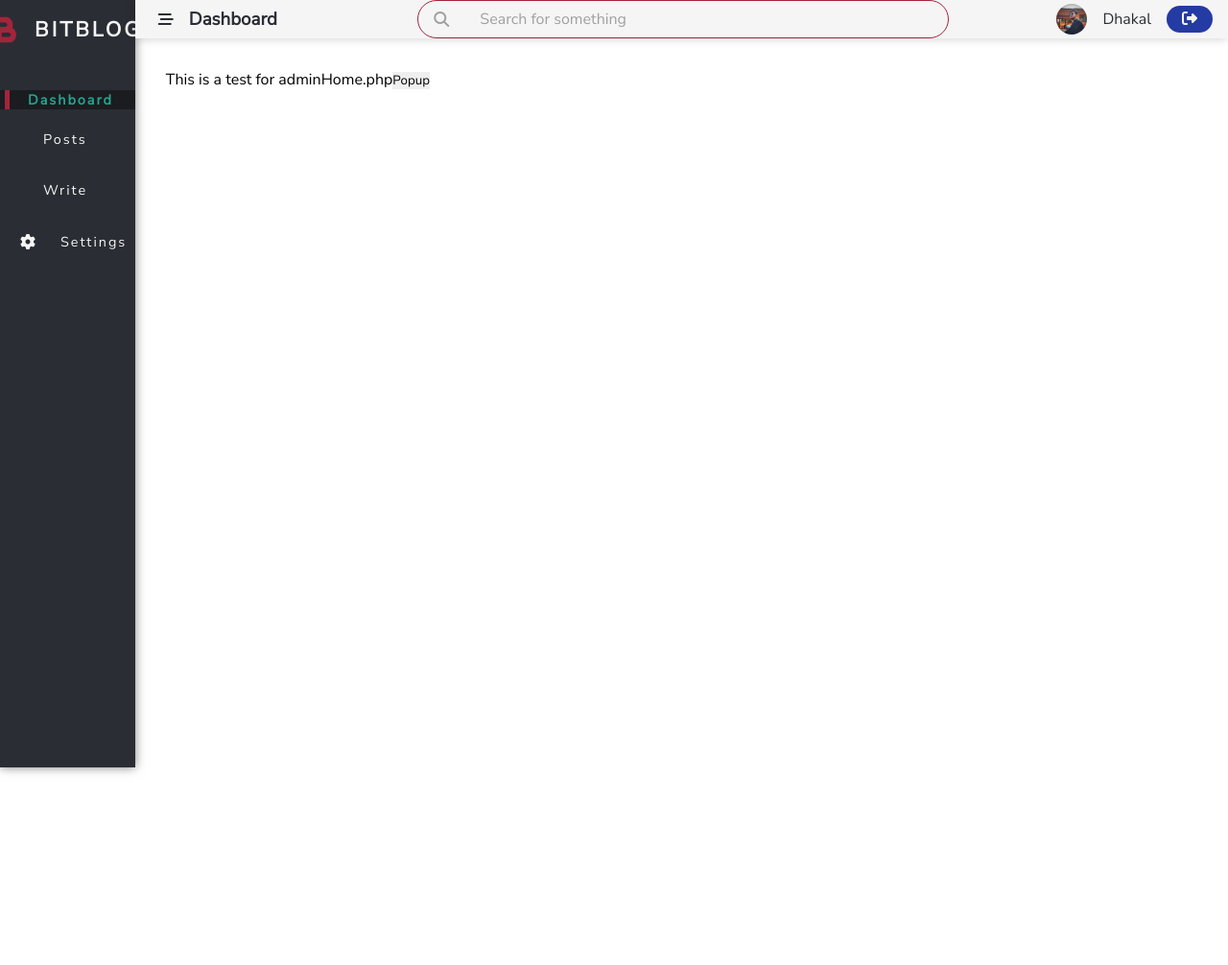
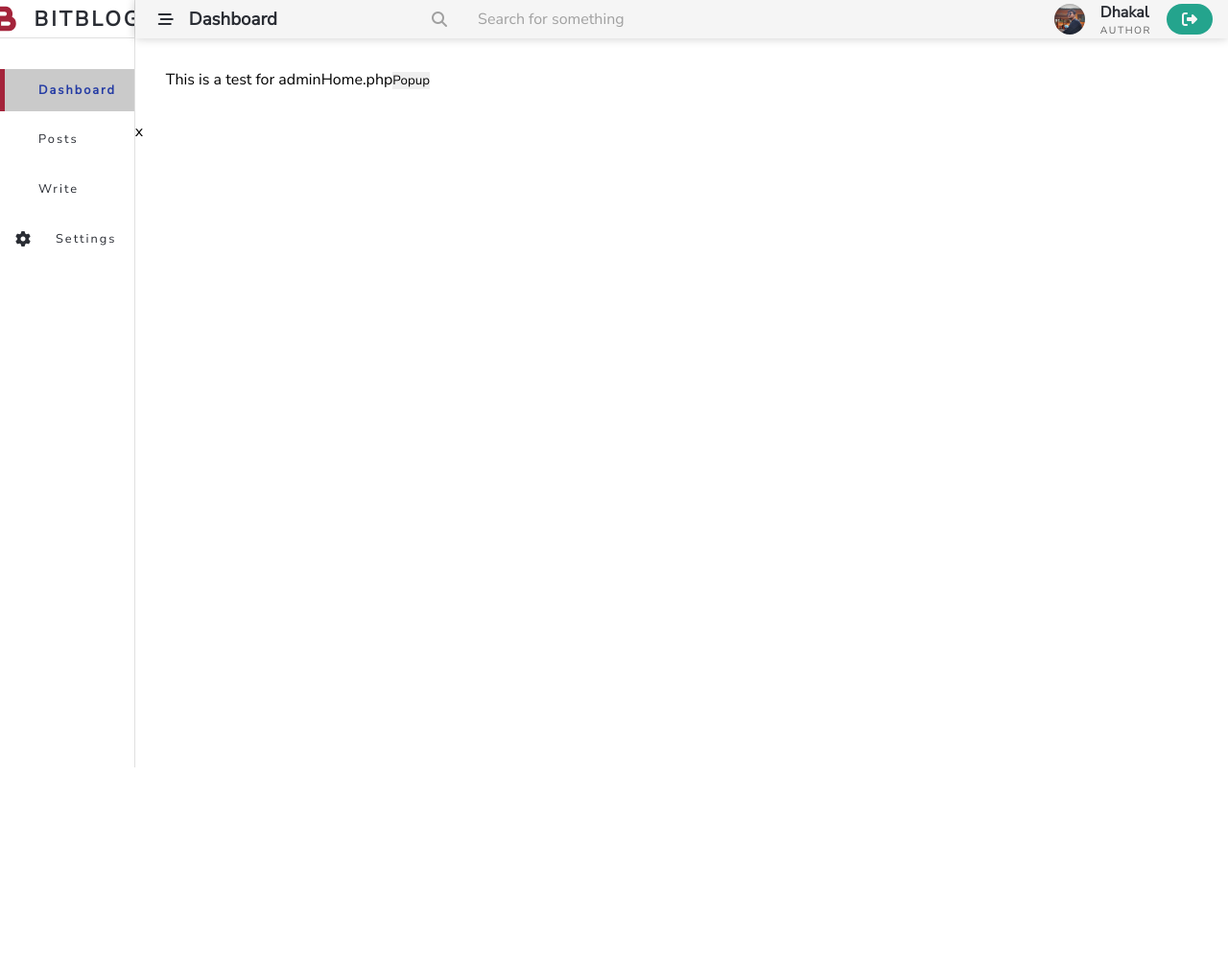
Before and after one commit to aakashdhakal/BITBLOG, a PHP site: page /A.D-Blogs/dashboard in a window 1280 px wide. Shown: the top 1006 px of the page at 96% size. Run offline with PHP 8.4, Linux system fonts and the light colour scheme; a user stored in the database is signed in; some libraries are stand-ins or nearby versions.

Commit message:
Update CSS styles and add functionality to dashboard and blog post pages

```diff
--- a/UI/dashboard/dashboard.css
+++ b/UI/dashboard/dashboard.css
@@ -117,14 +117,16 @@ header {
 	justify-content: space-between;
 	flex-direction: column;
 	align-items: start;
-	background-color: var(--dark-color);
 	height: 100%;
 	width: 11dvw;
 	overflow: hidden;
 	position: fixed;
-	box-shadow: 0 0 10px rgba(0, 0, 0, 0.5);
 	padding: 0;
 	z-index: 100;
+	transition: all 0.2s ease-in-out;
+	color: var(--dark-color);
+	border-right: 1px solid #e0e0e0;
+	cursor: pointer;
 }
 
 .logo-name {
@@ -133,10 +135,11 @@ header {
 	align-items: center;
 	justify-content: center;
 	width: 100%;
-	color: var(--light-color);
 	gap: 1rem;
 	letter-spacing: 3px;
 	padding: 1rem 0.7rem;
+	border-bottom: 1px solid #e0e0e0;
+	height: 5dvh;
 }
 .logo-name img {
 	width: 1.7rem;
@@ -168,27 +171,26 @@ header {
 
 .side-nav li a {
 	text-decoration: none;
-	color: var(--light-color);
-	font-size: 0.9rem;
+	font-size: 0.8rem;
 	letter-spacing: 2px;
 	display: flex;
 	align-items: center;
 	gap: 1.5rem;
-	transition: all 0.3s ease-in-out;
 	padding: 0.8rem 1rem;
 	width: 100%;
-	justify-content: flex-start;
-	border-left: 5px solid transparent;
 	position: relative;
+	color: var(--dark-color);
+	transition: all 0.2s ease-in-out;
 }
 
 .side-nav li a:hover {
-	background-color: #474c57;
-	color: var(--light-color);
+	background-color: #e6e6e6;
+	color: var(--tertiary-color);
 }
 
 .side-nav li a i {
 	font-size: 1rem;
+	margin: auto;
 }
 .side-nav li a p {
 	width: 100%;
@@ -196,11 +198,10 @@ header {
 }
 
 .side-nav li a.active {
-	background-color: #1a1c20;
-	color: var(--secondary-color);
+	background-color: #cacaca;
+	color: var(--tertiary-color);
 	width: 100%;
 	font-weight: 600;
-	padding: 0;
 }
 .side-nav li a.active::after {
 	content: "";
@@ -231,6 +232,21 @@ header {
 		display: flex;
 		align-items: center;
 		gap: 1rem;
+
+		.user-name-role {
+			display: flex;
+			flex-direction: column;
+			align-items: flex-start;
+		}
+		.user-role {
+			font-size: 0.65rem;
+			color: #616161;
+			letter-spacing: 1.5px;
+		}
+		.user-name {
+			font-size: 1rem;
+			font-weight: 600;
+		}
 	}
 	.user-profile img {
 		width: 2rem;
@@ -256,7 +272,6 @@ header {
 	color: var(--light-color);
 }
 .search-bar {
-	border: 1px solid var(--primary-color);
 	height: max-content;
 	overflow: hidden;
 	border-radius: 2rem;
@@ -287,15 +302,16 @@ header {
 	gap: 0.5rem;
 	width: 15%;
 }
-#logoutBtn {
+/* #logoutBtn {
 	padding: 0.2rem 1rem;
 	color: var(--light-color);
 	font-size: 1rem;
 	background-color: var(--tertiary-color);
 	border-radius: 2rem;
-}
+} */
 #editor {
-	height: 50vh;
+	height: max-content;
+	font-size: large;
 }
 /* Popup Box */
 
@@ -310,6 +326,9 @@ header {
 	width: 30%;
 	height: 30%;
 	opacity: 0;
+}
+.popup-box::backdrop {
+	background-color: rgba(0, 0, 0, 0.5);
 }
 .popup-box .popup {
 	position: relative;
--- a/UI/dashboard/dashboard.js
+++ b/UI/dashboard/dashboard.js
@@ -162,15 +162,19 @@ logoutBtn.addEventListener("click", () => {
 });
 
 function logout() {
-	window.location.href = "/login";
+	window.location.href = "/A.D-Blogs/logout";
 }
 
 //Blog editor function
 
 function blogEditor() {
-	console.log("blogEditor");
 	const quill = new Quill("#editor", {
 		theme: "snow",
+	});
+	let html = quill.getSemanticHTML();
+	quill.on("text-change", function () {
+		html = quill.root.innerHTML;
+		console.log(html);
 	});
 }
 
--- a/UI/dashboard/dashboard.php
+++ b/UI/dashboard/dashboard.php
@@ -94,13 +94,17 @@ define('BASE_URL', 'http://localhost/A.D-Blogs/');
             <div class="user-profile">
                 <!-- <button id="createPost"><i class="fa-solid fa-file-plus"></i>Create Post</button> -->
                 <img src="<?php echo $_SESSION["profilepic"] ?>" alt="user">
-                <p class="user-name"><?php echo $_SESSION["name"] ?></p>
-                <button id="logoutBtn" title="Logout"><i class="fa-solid fa-right-from-bracket"></i></button>
+                <div class="user-name-role">
+                    <p class="user-name"><?php echo $_SESSION["name"] ?></p>
+                    <p class="user-role"><?php echo strtoupper($_SESSION["role"]) ?></p>
+                </div>
+                <button id="logoutBtn" title="Logout" class="secondary-btn"><i class="fa-solid fa-right-from-bracket"></i></button>
             </div>
         </div>
         <div class="main-content">
 
         </div>
+x
     </main>
     <script src="<?php echo BASE_URL ?>/UI/dashboard/dashboard.js"></script>
 
--- a/UI/post/blog-post.php
+++ b/UI/post/blog-post.php
@@ -90,7 +90,8 @@ if (isset($_SESSION['username'])) {
 }
 
 ?>
-
+<script src="https://cdn.jsdelivr.net/npm/quill@2.0.0-rc.2/dist/quill.js"></script>
+<link href="https://cdn.jsdelivr.net/npm/quill@2.0.0-rc.2/dist/quill.snow.css" rel="stylesheet">
 <link rel="stylesheet" href="<?php echo BASE_URL ?>/CSS/blog-page.css">
 <title><?php echo $blog_post_title ?></title>
 <?php include "includes/navbar.php"; ?>
```
Also changed, not shown: CSS/blog-page.css (+7 -4 lines).
